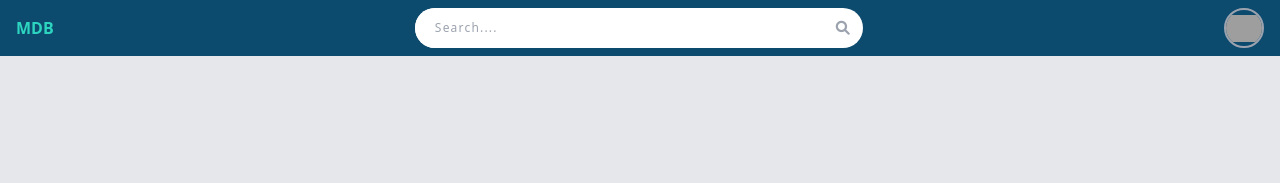
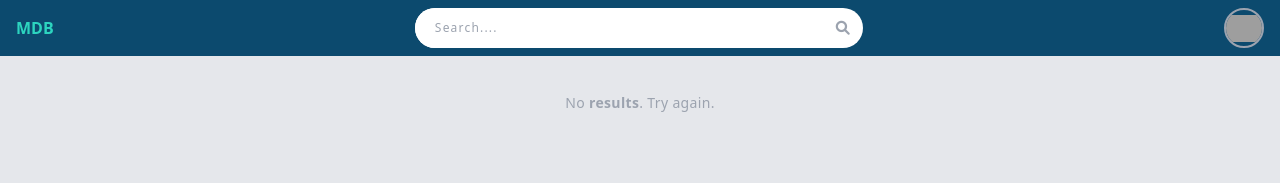
Before and after one commit to Maikolrm/react-movies-app, a React (Vite) app: page / in a window 1280 px wide. Shown: the top 183 px of the page. Built offline with nearby package versions, Linux system fonts and the light colour scheme; no server answers; grey boxes are pictures that could not be loaded.

Commit message:
Components - Movies - watching for query changes

```diff
--- a/src/components/Movies.jsx
+++ b/src/components/Movies.jsx
@@ -22,21 +22,21 @@ function Movies(props) {
   // WATCH REQUEST COUNT CHANGES
   useEffect(() => {
     const request = axios.CancelToken.source()
-    if (!props.requestCount || props.requestCount && props.query) {
+    if (props.query) {
       async function fecthData() {
         try {
-          const { data } = await axios.get(`/search/movie?api_key=${import.meta.env.VITE_APP_MDB_KEY}&query=${!props.requestCount ? 'wick' : props.query}`)
+          const { data } = await axios.get(`/search/movie?api_key=${import.meta.env.VITE_APP_MDB_KEY}&query=${props.query}`)
           appDispatch({ type: 'set-movies', movies: data.results })
         } catch(e) { console.log(e) }
       }
       fecthData()
     }
     return () => request.cancel()
-  }, [props.requestCount])
+  }, [props.query])
 
   return (
-    <Page title="Welcome" grid={Boolean(props.movies.length)} count={props.movies.length} heading="movies">
-      {Boolean(props.movies.length) ? props.movies.map(movie => <Movie key={movie.id} movie={movie} />) : props.requestCount ? <ContentHint content={<>No <span className="font-bold">results</span>. Try again.</>} /> : ''}
+    <Page title={props.query} grid={Boolean(props.movies.length)} count={props.movies.length} heading="movies">
+      {Boolean(props.movies.length) ? props.movies.map(movie => <Movie key={movie.id} movie={movie} />) : <ContentHint content={<>No <span className="font-bold">results</span>. Try again.</>} />}
     </Page>
   )
 }
```
